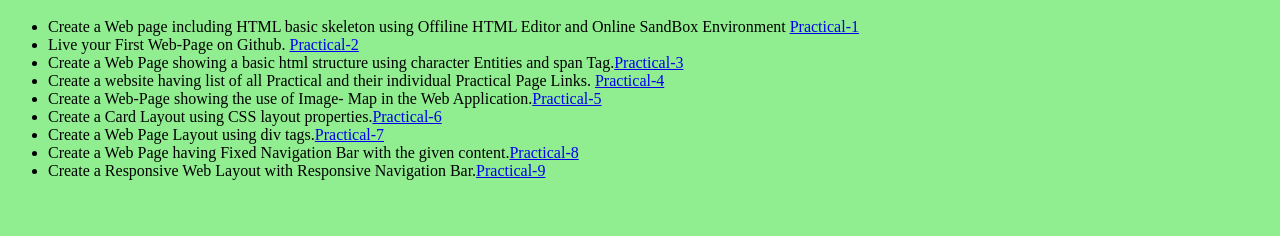
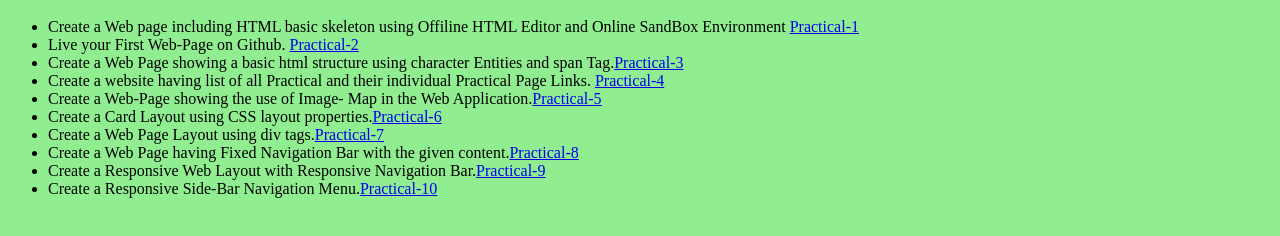
Before and after one commit to tushar-manish/MyAssignment1, a plain HTML site: page index.html in a window 1280 px wide. Shown: the part 236-472 px from the top of the page. Drawn offline with Linux system fonts and the light colour scheme.

Commit message:
Update index.html

```diff
--- a/index.html
+++ b/index.html
@@ -41,6 +41,8 @@
          </li>
          <li>Create a Responsive Web Layout with Responsive Navigation Bar.<a href="Practical-9.html">Practical-9</a>
          </li>
+         <li>Create a Responsive Side-Bar Navigation Menu.<a href="Practical-10.html">Practical-10</a>
+         </li>
        </ul>
   </body>
 </html>
```
